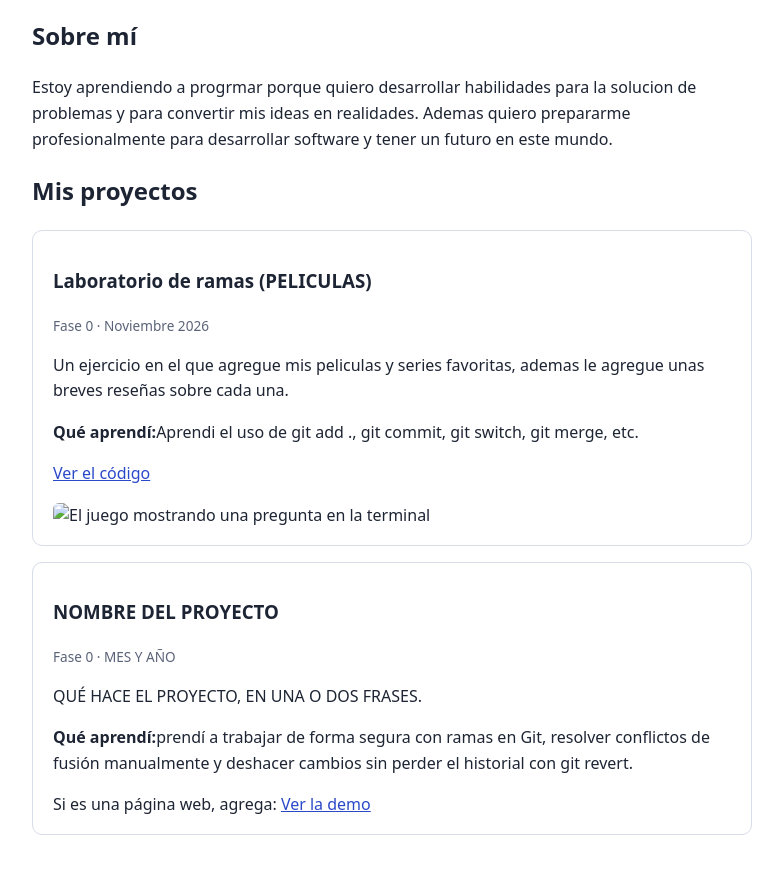
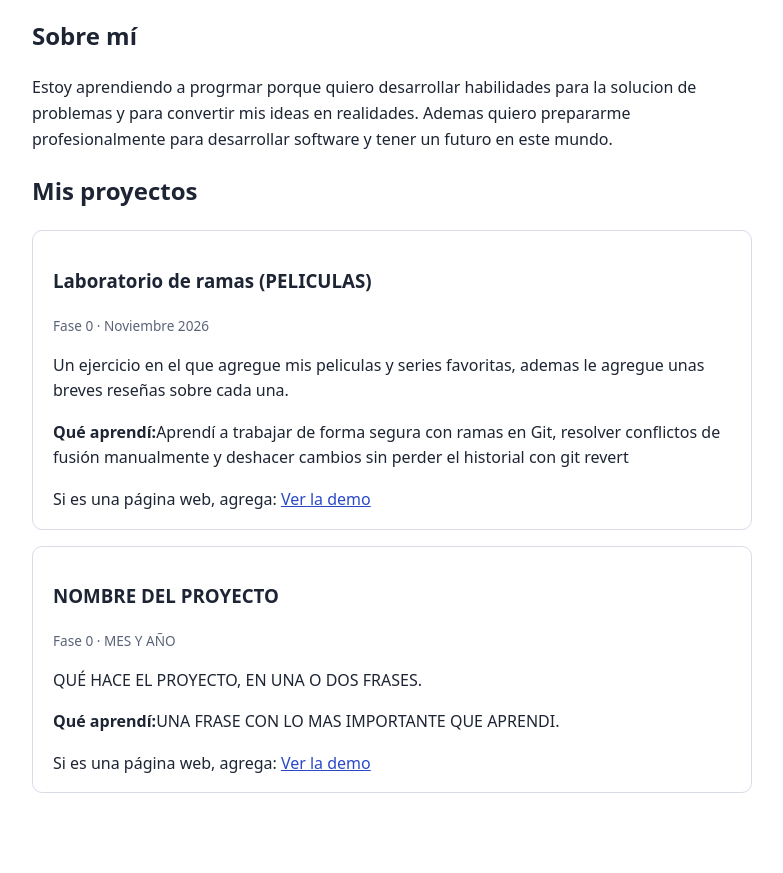
Before and after one commit to rasanjac/rasanjac.github.io, a plain HTML site: page index.html in a window 1280 px wide. Shown: the part 141-1014 px from the top of the page, without its empty margins (248-1031 px from the left). After the commit the page ends 974 px from the top, so only its background shows below. Drawn offline with Linux system fonts and the light colour scheme.

Commit message:
Update index.html

```diff
--- a/index.html
+++ b/index.html
@@ -29,17 +29,16 @@
     <h3>Laboratorio de ramas (PELICULAS)</h3>
     <p class="meta">Fase 0 · Noviembre 2026</p>
     <p>Un ejercicio en el que agregue mis peliculas y series favoritas, ademas le agregue unas breves reseñas sobre cada una.</p>
-    <p><b>Qué aprendí:</b>Aprendi el uso de git add ., git commit, git switch, git merge, etc.</p>
-    <p><a href="https://github.com/ronald-ejemplo/quiz">Ver el código</a></p>
-    <img src="img/quiz.png" alt="El juego mostrando una pregunta en la terminal">
+    <p><b>Qué aprendí:</b>Aprendí a trabajar de forma segura con ramas en Git,
+      resolver conflictos de fusión manualmente y deshacer cambios sin perder el historial con git revert</p>
+      Si es una página web, agrega: <a href="https://rasanjac.github.io/">Ver la demo</a>
   </article>
   <!-- Copia este bloque completo para cada proyecto nuevo. El más nuevo va arriba. -->
   <article>
     <h3>NOMBRE DEL PROYECTO</h3>
     <p class="meta">Fase 0 · MES Y AÑO</p>
     <p>QUÉ HACE EL PROYECTO, EN UNA O DOS FRASES.</p>
-    <p><b>Qué aprendí:</b>prendí a trabajar de forma segura con ramas en Git,
-      resolver conflictos de fusión manualmente y deshacer cambios sin perder el historial con git revert.</p>
+    <p><b>Qué aprendí:</b>UNA FRASE CON LO MAS IMPORTANTE QUE APRENDI.</p>
     Si es una página web, agrega: <a href="https://rasanjac.github.io/">Ver la demo</a>
   </article>
 </body>
```
